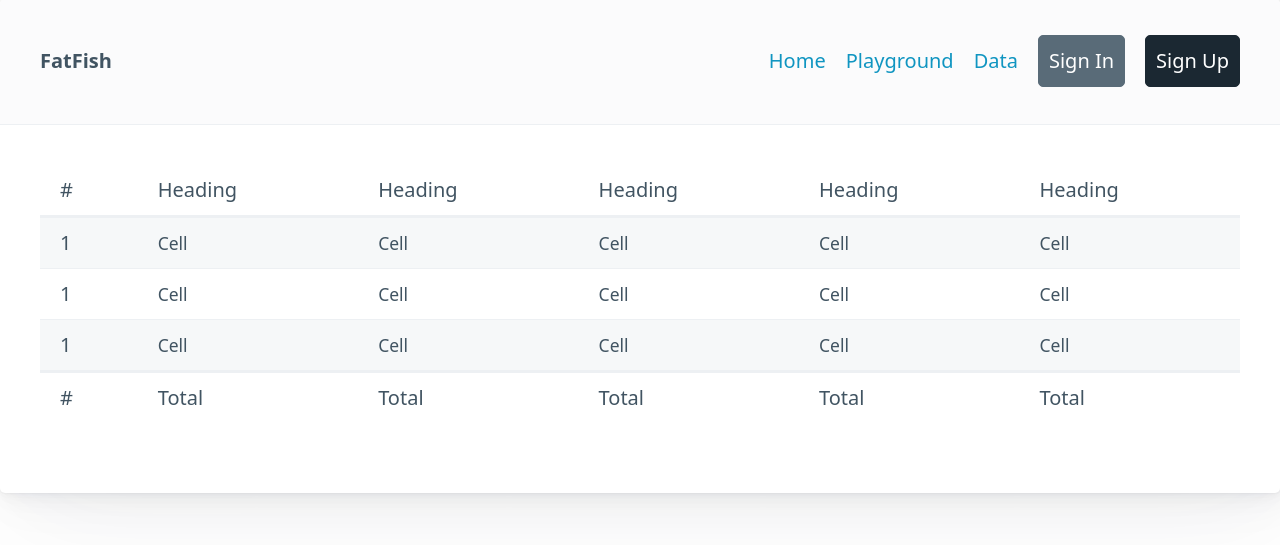
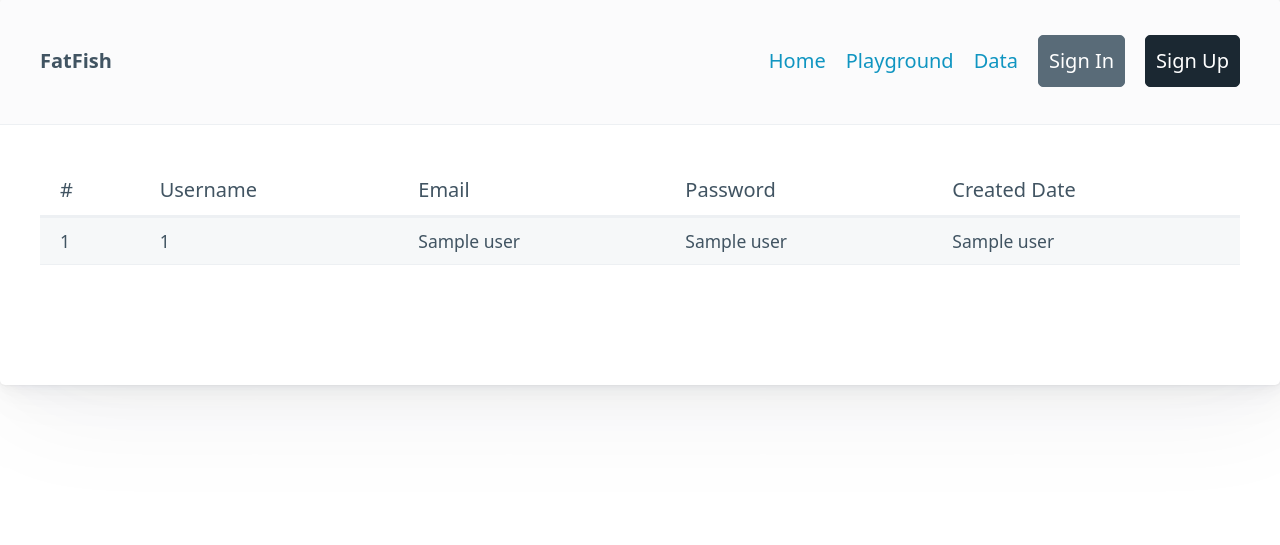
Before and after one commit to jeffrey-t-l/flask-playground, a Flask app: template templates/data.html in a window 1280 px wide. Shown: the part 41-586 px from the top of the page. Run offline with Flask 2, Linux system fonts and the light colour scheme; the template is opened without the code that fills it: most values are stand-ins (such as "Sample title", 1, 10 or a date in 2020).

Commit message:
pull data into tale

```diff
--- a/app.py
+++ b/app.py
@@ -41,13 +41,17 @@ def create():
 
 @app.route("/data")
 def data():
-    return render_template("data.html", title="View Data")
+    details = select_users()
+    # print(str(users))
+    # for user in users:
+    #     print(str(user))
+    return render_template("data.html", title="View Data", users = details)
 
-def select_user():
+def select_users():
     cur=conn.cursor()
     cur.execute("SELECT * FROM user")
     details = cur.fetchall()
-    print(str(details))
+    # print(str(details))
     return details
 
 def insert_user(name,email,password):
--- a/templates/create.html
+++ b/templates/create.html
@@ -19,7 +19,6 @@
           <li><a href="/">Home</a></li>
           <li><a href="/playground">Playground</a></li>
           <li><a href="/data">Data</a></li>
-          <!-- <li><a href="#" role="button">Sign In</a></li> -->
           <li><a href="#" role="button" class="secondary">Sign In</a></li>
           <li><a href="#" role="button" class="contrast">Sign Up</a></li>
         </ul>
--- a/templates/data.html
+++ b/templates/data.html
@@ -25,8 +25,35 @@
                 </ul>
             </nav>
         </header>
+        <section>
+            <table role="grid">
+                <thead>
+                    <tr>
+                        <th scope="col">#</th>
+                        <th scope="col">Username</th>
+                        <th scope="col">Email</th>
+                        <th scope="col">Password</th>
+                        <th scope="col">Created Date</th>
+                    </tr>
+                </thead>
+                <tbody>
+                    {% set count = 0 %}
+                    {% for user in users %}
+                    {% set count = count + 1 %}
+                    <tr>
+                        <td>{{ count }}</td>
+                        <td>{{ user[0] }}</td>
+                        <td>{{ user[1] }}</td>
+                        <td>{{ user[2] }}</td>
+                        <td>{{ user[3] }}</td>
+                    </tr>
+                    {% endfor %}
 
-        <table role="grid">
+                </tbody>
+            </table>
+        </section>
+
+        <!-- <table role="grid">
             <thead>
                 <tr>
                     <th scope="col">#</th>
@@ -73,7 +100,7 @@
                     <td scope="col">Total</td>
                 </tr>
             </tfoot>
-        </table>
+        </table> -->
 
 
 </html>
```
Also changed, not shown: README.md.
